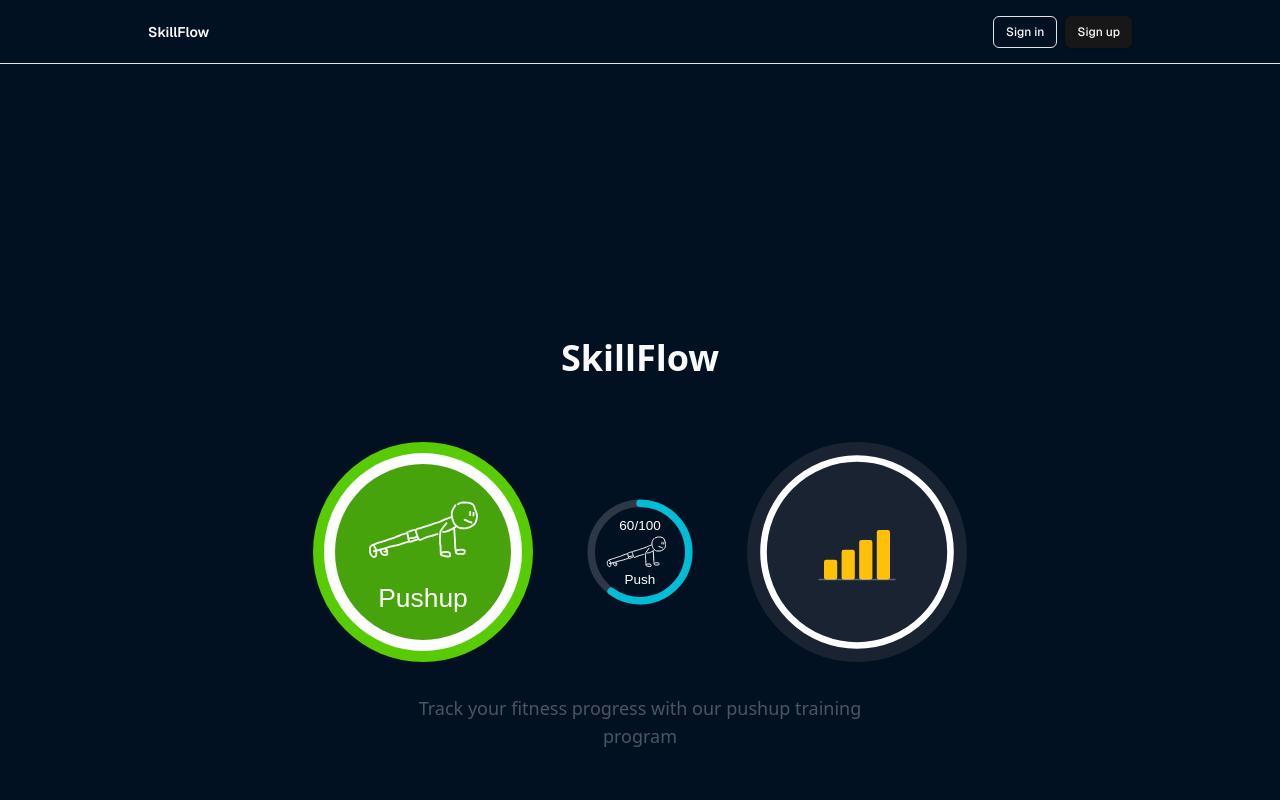
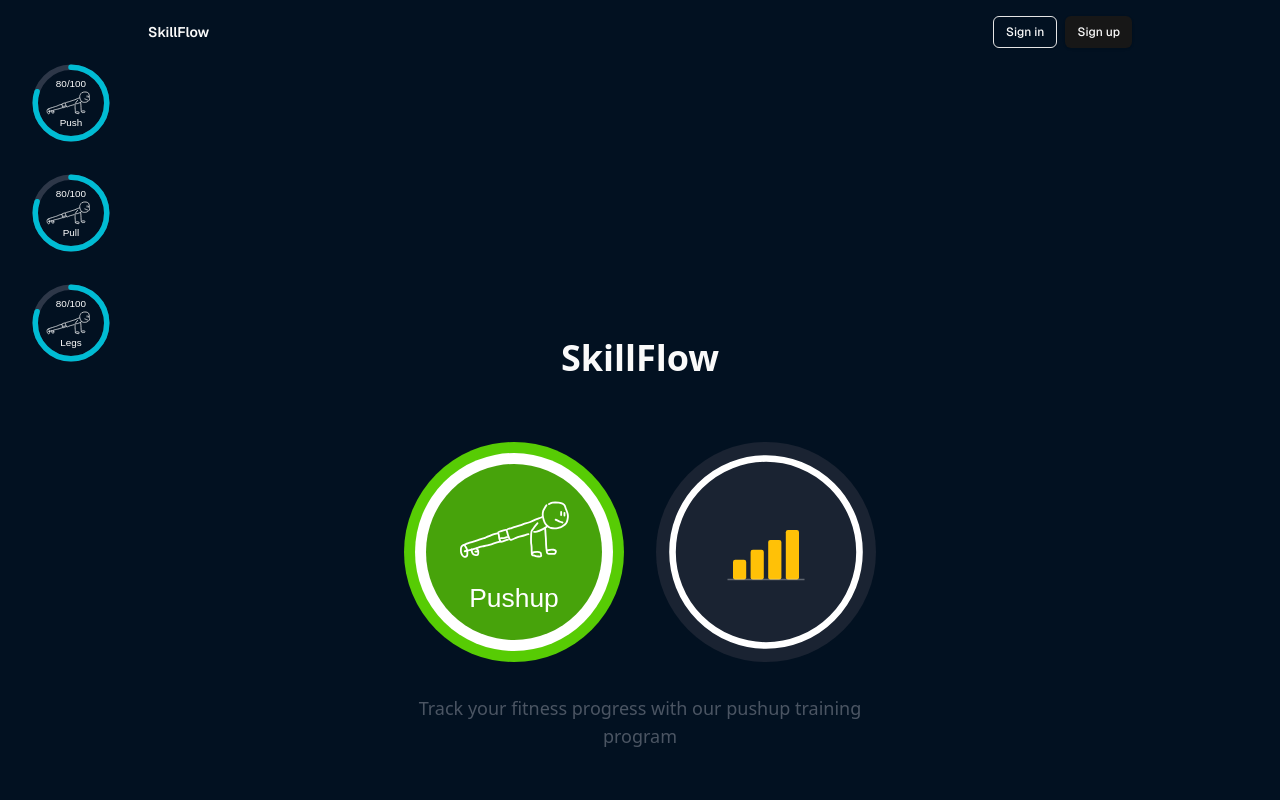
Before and after one commit to egoldin03/SkillFlow, a Next.js app: page / in a window 1280 px wide. Shown: the top 800 px of the page. Built offline with nearby package versions, Linux system fonts and the light colour scheme; no server answers.

Commit message:
updated posititoning

```diff
--- a/app/page.tsx
+++ b/app/page.tsx
@@ -8,8 +8,15 @@ import Link from "next/link";
 export default function Home() {
   return (
     <main className="min-h-screen flex flex-col items-center bg-background">
+      {/* Fixed vertical progress icons in top left */}
+      <div className="fixed top-12 left-4 z-50 flex flex-col">
+        <BaseProgressIcon size={110} progress={80} label="Push" image_path="/pushup.svg" />
+        <BaseProgressIcon size={110} progress={80} label="Pull" image_path="/pushup.svg" />
+        <BaseProgressIcon size={110} progress={80} label="Legs" image_path="/pushup.svg" />
+      </div>
+
       <div className="flex-1 w-full flex flex-col gap-20 items-center">
-        <nav className="w-full flex justify-center border-b border-b-foreground/10 h-16">
+        <nav className="w-full flex justify-center h-16">
           <div className="w-full max-w-5xl flex justify-between items-center p-3 px-5 text-sm">
             <div className="flex gap-5 items-center font-semibold">
               <Link href={"/"}>SkillFlow</Link>
@@ -24,7 +31,6 @@ export default function Home() {
 
             <div className="flex gap-8 items-center flex-wrap justify-center">
               <BaseNode size={220} label="Pushup" image_path="/pushup.svg" />
-              <BaseProgressIcon size={150} progress={60} label="Push" image_path="/pushup.svg" />
               <StatsIcon size={220} />
             </div>
 
```
